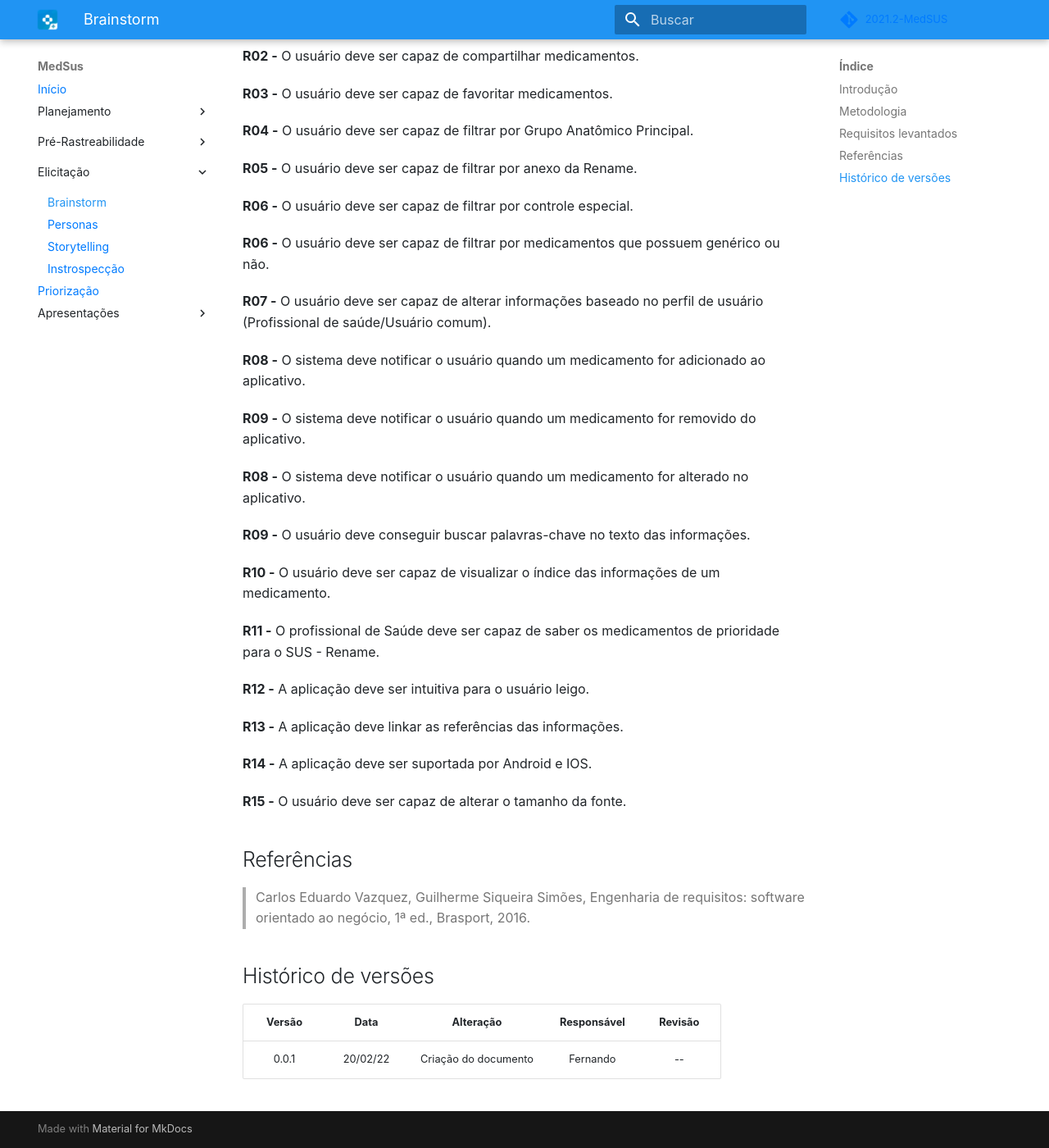
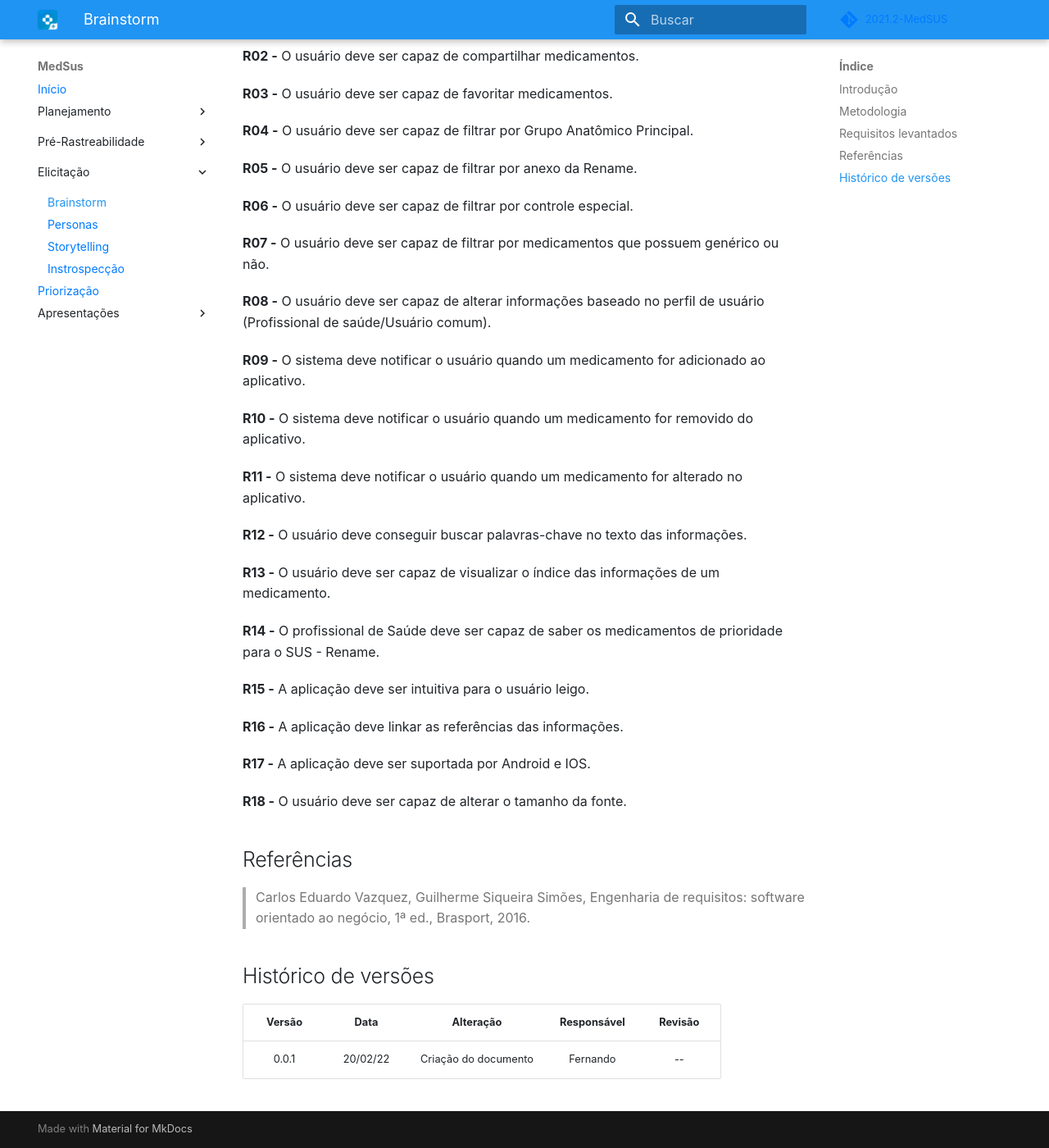
Before and after one commit to Requisitos-de-Software/2021.2-MedSUS, an MkDocs documentation site: the page built from docs/elicitation/brainstorm.md, in a window 1280 px wide and 1400 px high, scrolled down 847 px. Shown: the whole window at 82% size. Built offline with MkDocs 1.6.1 and Material for MkDocs 9.7.7, drawn with Linux system fonts in a browser that asks for light colours; some web fonts are replaced; comment, search, counter and statistics services are not loaded.

Commit message:
Correção do texto do brainstorm.md

```diff
--- a/docs/elicitation/brainstorm.md
+++ b/docs/elicitation/brainstorm.md
@@ -22,18 +22,18 @@ Essas ideias e soluções são registradas e transformadas em Requisitos do Prod
 **R04  -** O usuário deve ser capaz de filtrar por Grupo Anatômico Principal.</p>
 **R05  -** O usuário deve ser capaz de filtrar por anexo da Rename.</p>
 **R06  -** O usuário deve ser capaz de filtrar por controle especial.</p>
-**R06  -** O usuário deve ser capaz de filtrar por medicamentos que possuem genérico ou não.</p>
-**R07  -** O usuário deve ser capaz de alterar informações baseado no perfil de usuário (Profissional de saúde/Usuário comum).</p>
-**R08  -** O sistema deve notificar o usuário quando um medicamento for adicionado ao aplicativo.</p>
-**R09  -** O sistema deve notificar o usuário quando um medicamento for removido do aplicativo.</p>
-**R08  -** O sistema deve notificar o usuário quando um medicamento for alterado no aplicativo.</p>
-**R09  -** O usuário deve conseguir buscar palavras-chave no texto das informações.</p>
-**R10  -** O usuário deve ser capaz de visualizar o índice das informações de um medicamento.</p>
-**R11  -** O profissional de Saúde deve ser capaz de saber os medicamentos de prioridade para o SUS - Rename.</p>
-**R12 -** A aplicação deve ser intuitiva para o usuário leigo.</p>
-**R13 -** A aplicação deve linkar as referências das informações.</p>
-**R14 -** A aplicação deve ser suportada por Android e IOS.</p>
-**R15 -** O usuário deve ser capaz de alterar o tamanho da fonte.</p>
+**R07  -** O usuário deve ser capaz de filtrar por medicamentos que possuem genérico ou não.</p>
+**R08  -** O usuário deve ser capaz de alterar informações baseado no perfil de usuário (Profissional de saúde/Usuário comum).</p>
+**R09  -** O sistema deve notificar o usuário quando um medicamento for adicionado ao aplicativo.</p>
+**R10  -** O sistema deve notificar o usuário quando um medicamento for removido do aplicativo.</p>
+**R11  -** O sistema deve notificar o usuário quando um medicamento for alterado no aplicativo.</p>
+**R12  -** O usuário deve conseguir buscar palavras-chave no texto das informações.</p>
+**R13  -** O usuário deve ser capaz de visualizar o índice das informações de um medicamento.</p>
+**R14  -** O profissional de Saúde deve ser capaz de saber os medicamentos de prioridade para o SUS - Rename.</p>
+**R15 -** A aplicação deve ser intuitiva para o usuário leigo.</p>
+**R16 -** A aplicação deve linkar as referências das informações.</p>
+**R17 -** A aplicação deve ser suportada por Android e IOS.</p>
+**R18 -** O usuário deve ser capaz de alterar o tamanho da fonte.</p>
 
 ## Referências
 > Carlos Eduardo Vazquez, Guilherme Siqueira Simões, Engenharia de requisitos: software orientado ao negócio, 1ª ed., Brasport, 2016.
```
